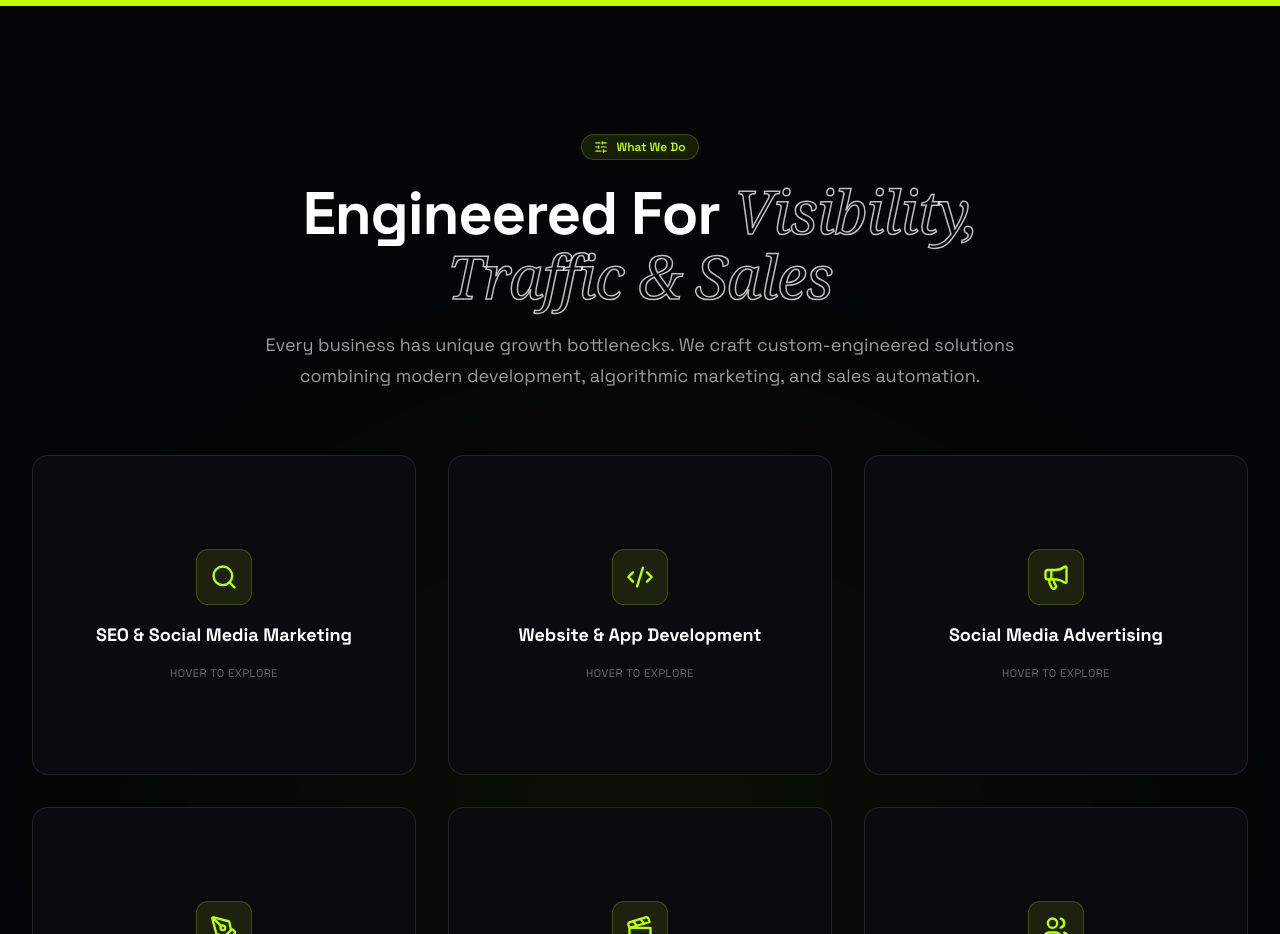
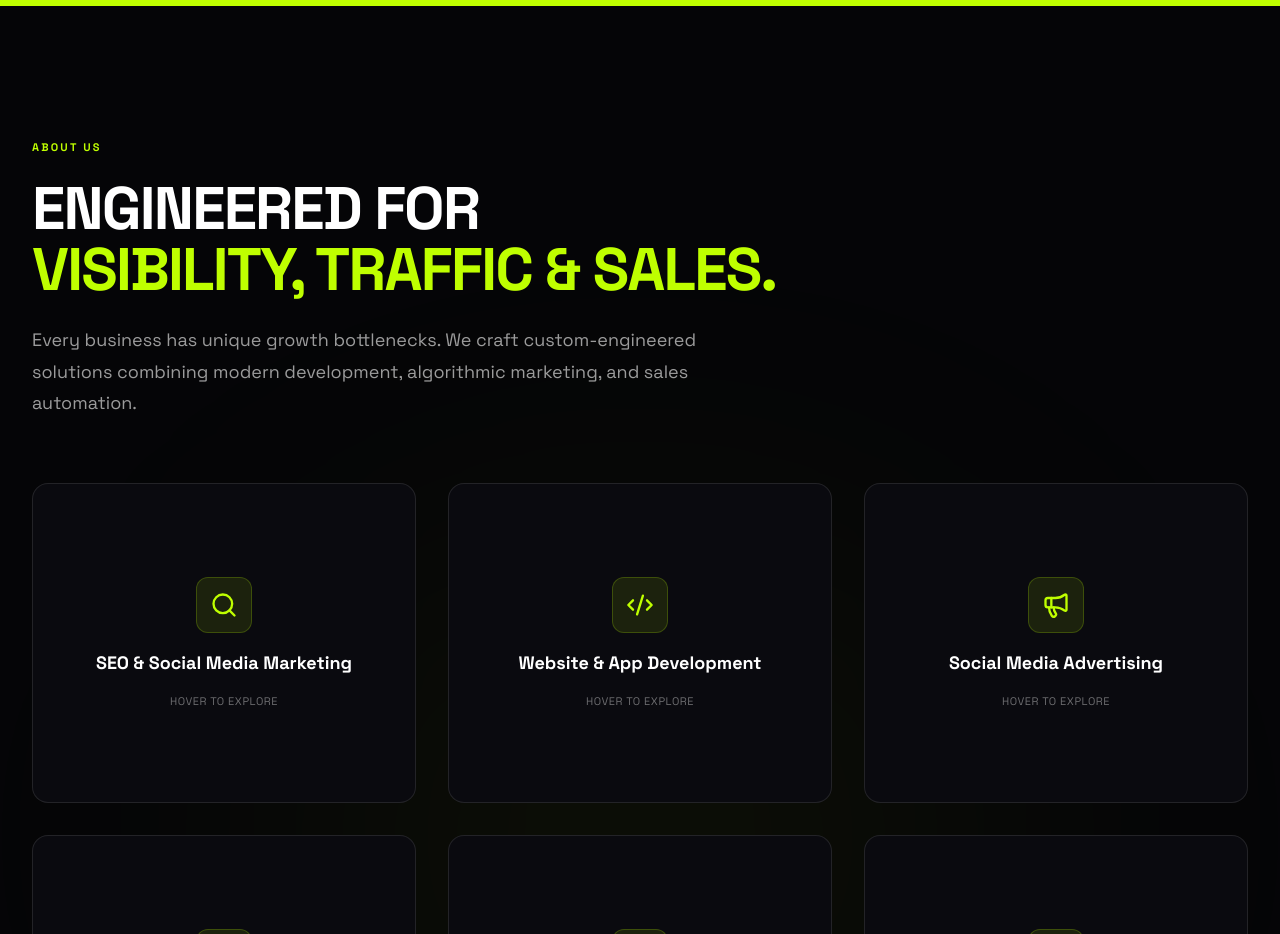
Before and after one commit to Anand14001/dd-website, a React (Vite) app: page / in a window 1280 px wide. Shown: the part 1040-1974 px from the top of the page. Built offline with nearby package versions, Linux system fonts and the light colour scheme.

Commit message:
refactor: unify heading component and update server config
Replace hardcoded heading in WhatWeDoSection with the shared SectionHeading component. Standardize Vite server and preview configuration to support hosted environments.

```diff
--- a/package.json
+++ b/package.json
@@ -6,7 +6,7 @@
   "scripts": {
     "dev": "vite --port=3000 --host=0.0.0.0",
     "build": "vite build",
-    "preview": "vite preview",
+    "preview": "vite preview --port=3000 --host=0.0.0.0",
     "clean": "rm -rf dist server.js",
     "lint": "tsc --noEmit"
   },
--- a/src/components/WhatWeDoSection.tsx
+++ b/src/components/WhatWeDoSection.tsx
@@ -10,9 +10,9 @@ import {
   UserCircle2,
   ArrowRight,
   ArrowUpRight,
-  SlidersHorizontal,
 } from 'lucide-react';
 import { SERVICES } from '../data/agencyData';
+import { SectionHeading } from './home/SectionHeading';
 
 const getIcon = (name: string) => {
   switch (name) {
@@ -61,27 +61,13 @@ export const WhatWeDoSection: React.FC = () => {
 
       <div className="max-w-7xl mx-auto px-4 sm:px-6 lg:px-8 relative z-10">
         {/* Header */}
-        <div
-          className="max-w-3xl mx-auto text-center space-y-5 mb-16 transition-all duration-700 ease-out"
-          style={{
-            opacity: visible ? 1 : 0,
-            transform: visible ? 'translateY(0)' : 'translateY(24px)',
-          }}
-        >
-          <div className="inline-flex items-center gap-2 px-3 py-1 rounded-full bg-lime/10 border border-lime/20 text-xs font-semibold text-lime">
-            <SlidersHorizontal className="w-3.5 h-3.5" />
-            <span>What We Do</span>
-          </div>
-
-          <h2 className="text-4xl sm:text-5xl lg:text-6xl font-bold text-white tracking-[-0.02em] leading-[1.05]">
-            Engineered For <span className="text-outline-accent">Visibility, Traffic &amp; Sales</span>
-          </h2>
-
-          <p className="text-white/60 text-base sm:text-lg leading-[1.7]">
-            Every business has unique growth bottlenecks. We craft custom-engineered solutions combining
-            modern development, algorithmic marketing, and sales automation.
-          </p>
-        </div>
+        <SectionHeading
+          eyebrow="About us"
+          lineOne="ENGINEERED FOR"
+          lineTwo="VISIBILITY, TRAFFIC & SALES."
+          intro="Every business has unique growth bottlenecks. We craft custom-engineered solutions combining modern development, algorithmic marketing, and sales automation."
+          className="mb-16"
+        />
 
         {/* Flip Card Grid */}
         <div className="grid grid-cols-1 sm:grid-cols-2 lg:grid-cols-3 gap-6 lg:gap-8">
--- a/src/components/home/SectionHeading.tsx
+++ b/src/components/home/SectionHeading.tsx
@@ -7,6 +7,7 @@ interface SectionHeadingProps {
   lineTwo: string;
   intro?: string;
   align?: 'left' | 'center';
+  className?: string;
 }
 
 /**
@@ -19,6 +20,7 @@ export const SectionHeading: React.FC<SectionHeadingProps> = ({
   lineTwo,
   intro,
   align = 'left',
+  className = '',
 }) => {
   const ref = useRef<HTMLDivElement>(null);
   const [revealed, setRevealed] = useState(false);
@@ -46,7 +48,7 @@ export const SectionHeading: React.FC<SectionHeadingProps> = ({
       ref={ref}
       className={`${revealed ? 'is-revealed' : ''} ${
         align === 'center' ? 'mx-auto max-w-3xl text-center' : 'max-w-3xl'
-      }`}
+      } ${className}`}
     >
       <span className="text-[11px] font-bold uppercase tracking-[0.2em] text-lime">{eyebrow}</span>
 
--- a/vite.config.ts
+++ b/vite.config.ts
@@ -28,11 +28,19 @@ export default defineConfig(() => {
       },
     },
     server: {
+      host: '0.0.0.0',
+      port: 3000,
+      allowedHosts: true as const,
       // HMR is disabled in AI Studio via DISABLE_HMR env var.
       // Do not modify—file watching is disabled to prevent flickering during agent edits.
       hmr: process.env.DISABLE_HMR !== 'true',
       // Disable file watching when DISABLE_HMR is true to save CPU during agent edits.
       watch: process.env.DISABLE_HMR === 'true' ? null : {},
     },
+    preview: {
+      host: '0.0.0.0',
+      port: 3000,
+      allowedHosts: true as const,
+    },
   };
 });
```
Also changed, not shown: 2 other files (tests, documents, lock files or other folders).
